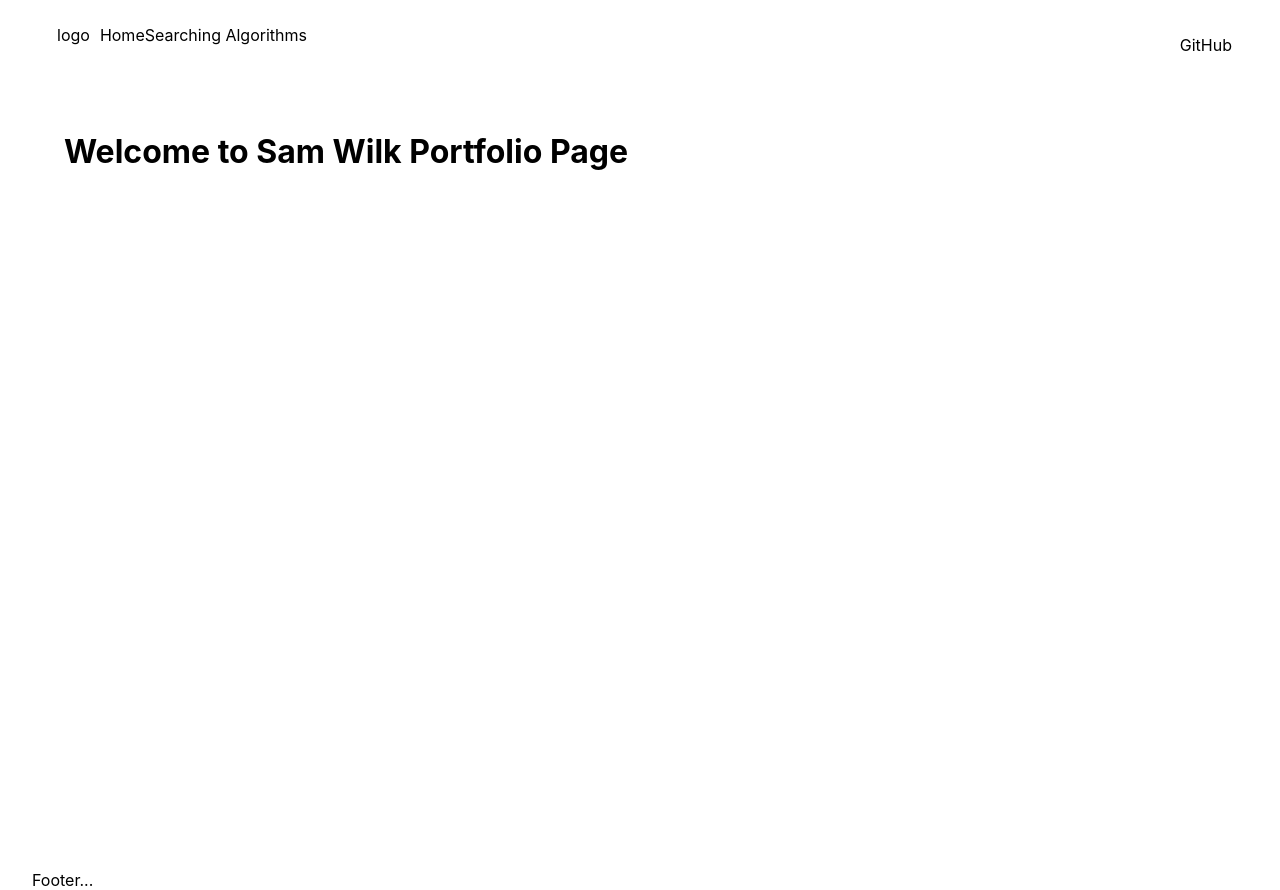
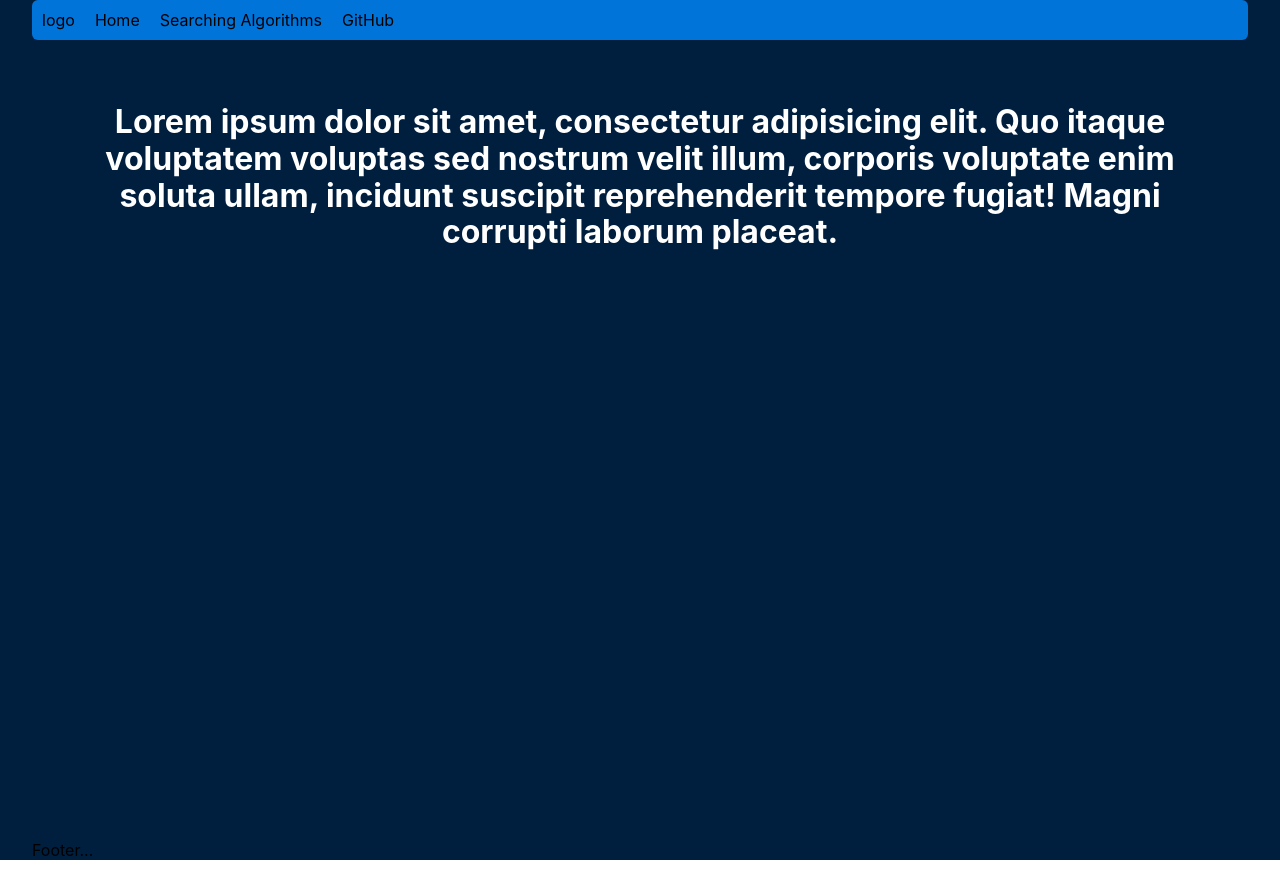
Before and after one commit to SamWilk/Portfolio, a Next.js app in the folder sam-portfolio/: page / in a window 1280 px wide. After the commit the page ends 860 px from the top, so only its background shows below. Built offline with nearby package versions, Linux system fonts and the light colour scheme.

Commit message:
Styling some

```diff
--- a/sam-portfolio/component/Layouts/Layout.module.css
+++ b/sam-portfolio/component/Layouts/Layout.module.css
@@ -1,3 +1,5 @@
 .container {
-  padding: 0 2rem;
+  padding-left: 2rem;
+  padding-right: 2rem;
+  background-color: #001f3f;
 }
--- a/sam-portfolio/component/navbar/Navbar.module.css
+++ b/sam-portfolio/component/navbar/Navbar.module.css
@@ -1,19 +1,24 @@
-.link_list {
-  text-decoration: none;
-  list-style-type: none;
-}
-
 .bar {
   display: inline-flex;
   align-items: center;
-  padding: 15px;
+}
+
+.back {
+  background-color: #0074d9;
+  border-radius: 6px;
 }
 
 .logo {
   padding: 10px;
 }
-.GitHub {
-  position: absolute;
-  right: 0;
-  margin-right: 3rem;
+
+.each {
+  padding: 10px;
+  transition: 0.4s ease;
+  height: 100%;
+  border-radius: 2px;
 }
+
+.each:hover {
+  background-color: #7fdbff;
+}
--- a/sam-portfolio/component/navbar/Navbar.tsx
+++ b/sam-portfolio/component/navbar/Navbar.tsx
@@ -4,9 +4,9 @@ import Link from "next/link";
 const Navbar = () => {
   return (
     <>
-      <div className={styles.bar}>
-        <div className={styles.logo}>logo</div>
-        <div className={styles.links}>
+      <div className={styles.back}>
+        <div className={styles.bar}>
+          <div className={styles.logo}>logo</div>
           <Link href="/">
             <a className={styles.each}>Home</a>
           </Link>
@@ -14,10 +14,10 @@ const Navbar = () => {
             {/* http://search-page-static-sam.s3-website.us-east-2.amazonaws.com/ */}
             <a className={styles.each}>Searching Algorithms</a>
           </Link>
-        </div>
-        <div>
           <Link href="https://github.com/SamWilk">
-            <a className={styles.GitHub}>GitHub</a>
+            <a className={styles.each} target="_blank">
+              GitHub
+            </a>
           </Link>
         </div>
       </div>
--- a/sam-portfolio/pages/index.tsx
+++ b/sam-portfolio/pages/index.tsx
@@ -15,7 +15,12 @@ const Home: NextPage = () => {
         <link rel="icon" href="/favicon.ico" />
       </Head>
       <main className={styles.main}>
-        <h1 className={styles.title}>Welcome to Sam Wilk Portfolio Page</h1>
+        <h1 className={styles.title}>
+          Lorem ipsum dolor sit amet, consectetur adipisicing elit. Quo itaque
+          voluptatem voluptas sed nostrum velit illum, corporis voluptate enim
+          soluta ullam, incidunt suscipit reprehenderit tempore fugiat! Magni
+          corrupti laborum placeat.
+        </h1>
       </main>
     </div>
   );
--- a/sam-portfolio/styles/Home.module.css
+++ b/sam-portfolio/styles/Home.module.css
@@ -8,8 +8,8 @@
   flex: 1;
   display: flex;
   flex-direction: column;
-  justify-content:flex-start;
-  align-items:flex-start;
+  justify-content: flex-start;
+  align-items: flex-start;
 }
 
 .footer {
@@ -42,6 +42,7 @@
 .title {
   margin: 0;
   line-height: 1.15;
+  color: white;
 
   /* font-size: 4rem; */
 }
```
